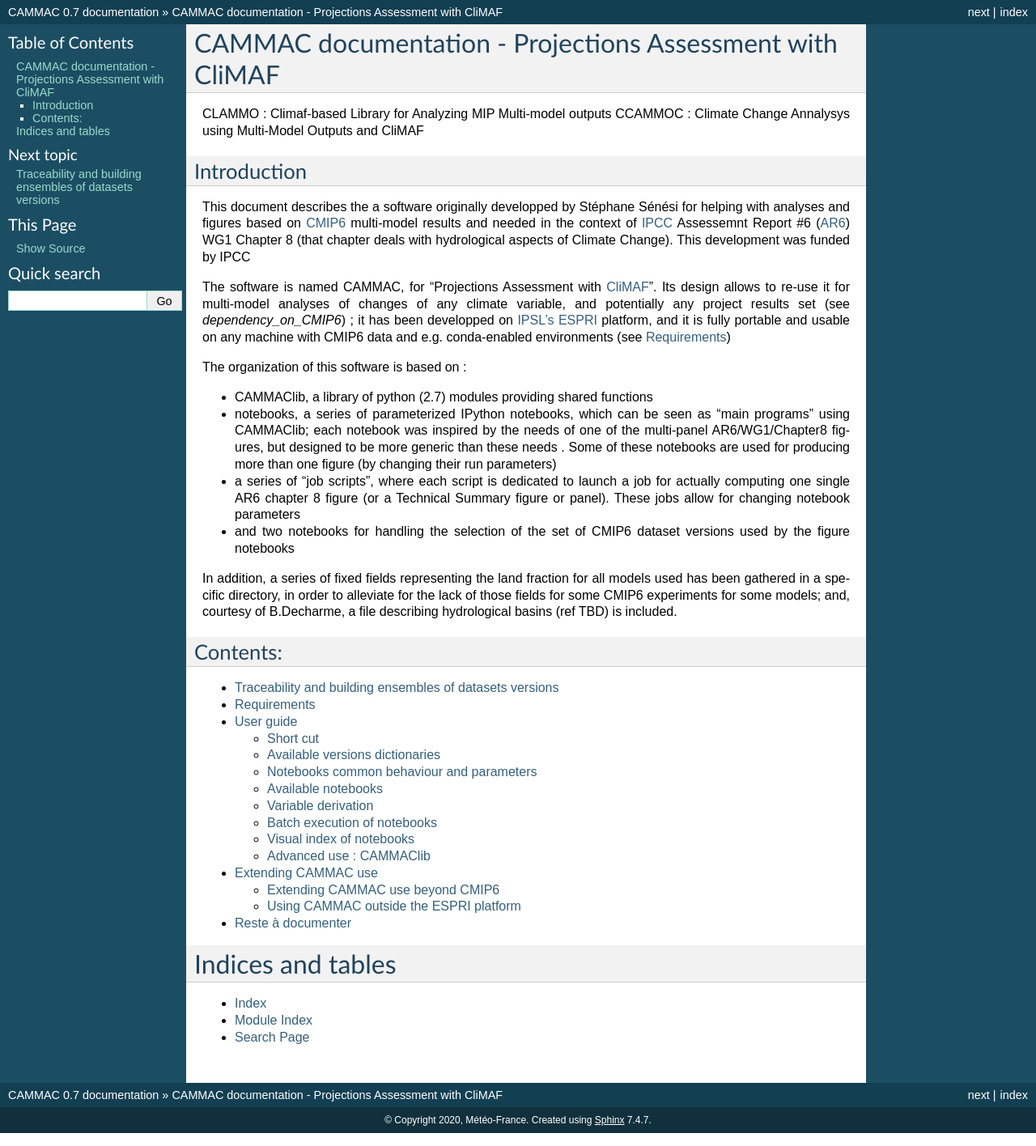
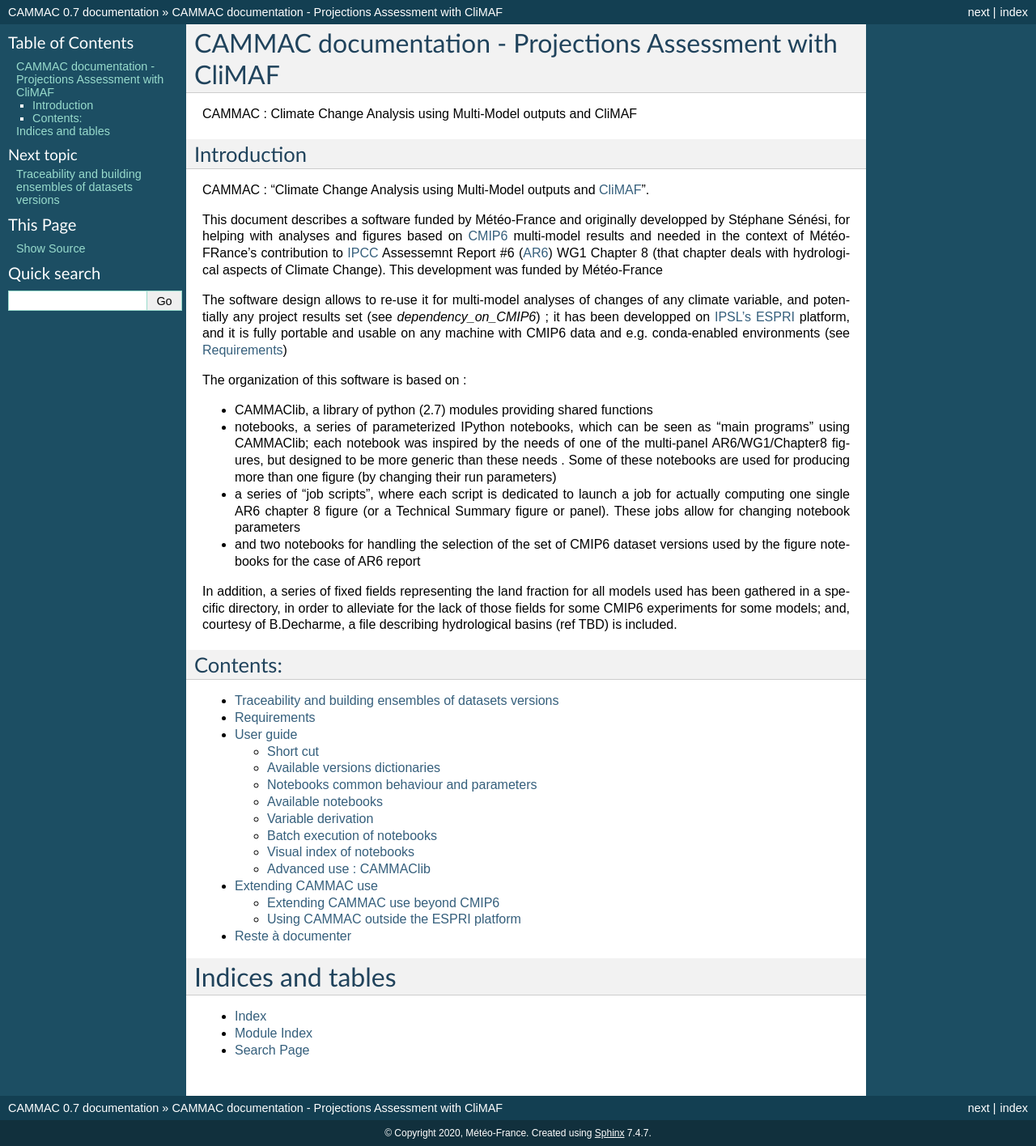
Before and after one commit to senesis/CAMMAC, a Sphinx documentation site: the page built from doc/source/index.rst, in a window 1280 px wide. Shown: the whole page at 81% size. Built offline with Sphinx 7.4.7, drawn with Linux system fonts in a browser that asks for light colours.

```diff
--- a/README.html
+++ /dev/null
@@ -1 +0,0 @@
-doc/build/html/index.html
--- /dev/null
+++ b/README.rst
@@ -0,0 +1 @@
+doc/source/introduction.rst
--- a/doc/source/index.rst
+++ b/doc/source/index.rst
@@ -6,8 +6,7 @@
 CAMMAC documentation - Projections Assessment with CliMAF
 ====================================================================
 
-CLAMMO : Climaf-based Library for Analyzing MIP Multi-model outputs
-CCAMMOC : Climate Change Annalysys using Multi-Model Outputs and CliMAF
+CAMMAC : Climate Change Analysis using Multi-Model outputs and CliMAF
 
 .. include:: introduction.rst
 
--- a/doc/source/introduction.rst
+++ b/doc/source/introduction.rst
@@ -1,23 +1,23 @@
 Introduction
 ------------
+CAMMAC : "Climate Change Analysis using Multi-Model outputs and `CliMAF <https://climaf.readthedocs.io>`_".
 
-This document describes the a software originally developped by
-Stéphane Sénési for helping with analyses and figures based on `CMIP6
-<https://www.wcrp-climate.org/wgcm-cmip/wgcm-cmip6>`_ multi-model
-results and needed in the context of `IPCC <https://www.ipcc.ch/>`_
-Assessemnt Report #6 (`AR6
-<https://www.ipcc.ch/assessment-report/ar6/>`_) WG1 Chapter 8 (that
-chapter deals with hydrological aspects of Climate Change). This
-development was funded by IPCC
+This document describes a software funded by Météo-France and originally developped by Stéphane
+Sénési, for helping with analyses and figures based
+on `CMIP6 <https://www.wcrp-climate.org/wgcm-cmip/wgcm-cmip6>`_
+multi-model results and needed in the context of Météo-FRance's
+contribution to `IPCC <https://www.ipcc.ch/>`_ Assessemnt Report #6
+(`AR6 <https://www.ipcc.ch/assessment-report/ar6/>`_) WG1 Chapter 8
+(that chapter deals with hydrological aspects of Climate Change). This
+development was funded by Météo-France
 
-The software is named CAMMAC, for "Projections Assessment with `CliMAF
-<https://climaf.readthedocs.io>`_". Its design allows to re-use it for
-multi-model analyses of changes of any climate variable, and potentially any
-project results set (see `dependency_on_CMIP6`)
-; it has been developped on `IPSL's <https://www.ipsl.fr/>`_ `ESPRI
+The software design allows to re-use it for
+multi-model analyses of changes of any climate variable, and
+potentially any project results set (see `dependency_on_CMIP6`) ; it
+has been developped on `IPSL's <https://www.ipsl.fr/>`_ `ESPRI
 <https://en.aeris-data.fr/espri/>`_ platform, and it is fully portable
-and usable on any machine with CMIP6 data and
-e.g. conda-enabled environments (see :ref:`requirements`)
+and usable on any machine with CMIP6 data and e.g. conda-enabled
+environments (see :ref:`requirements`)
 
 The organization of this software is based on :
 
@@ -36,7 +36,7 @@ The organization of this software is based on :
   notebook parameters
 
 - and two notebooks for handling the selection of the set of CMIP6
-  dataset versions used by the figure notebooks
+  dataset versions used by the figure notebooks for the case of AR6 report
 
 In addition, a series of fixed fields representing the land fraction
 for all models used has been gathered in a specific directory, in
```
Also changed, not shown: LICENSE.rst (added).
